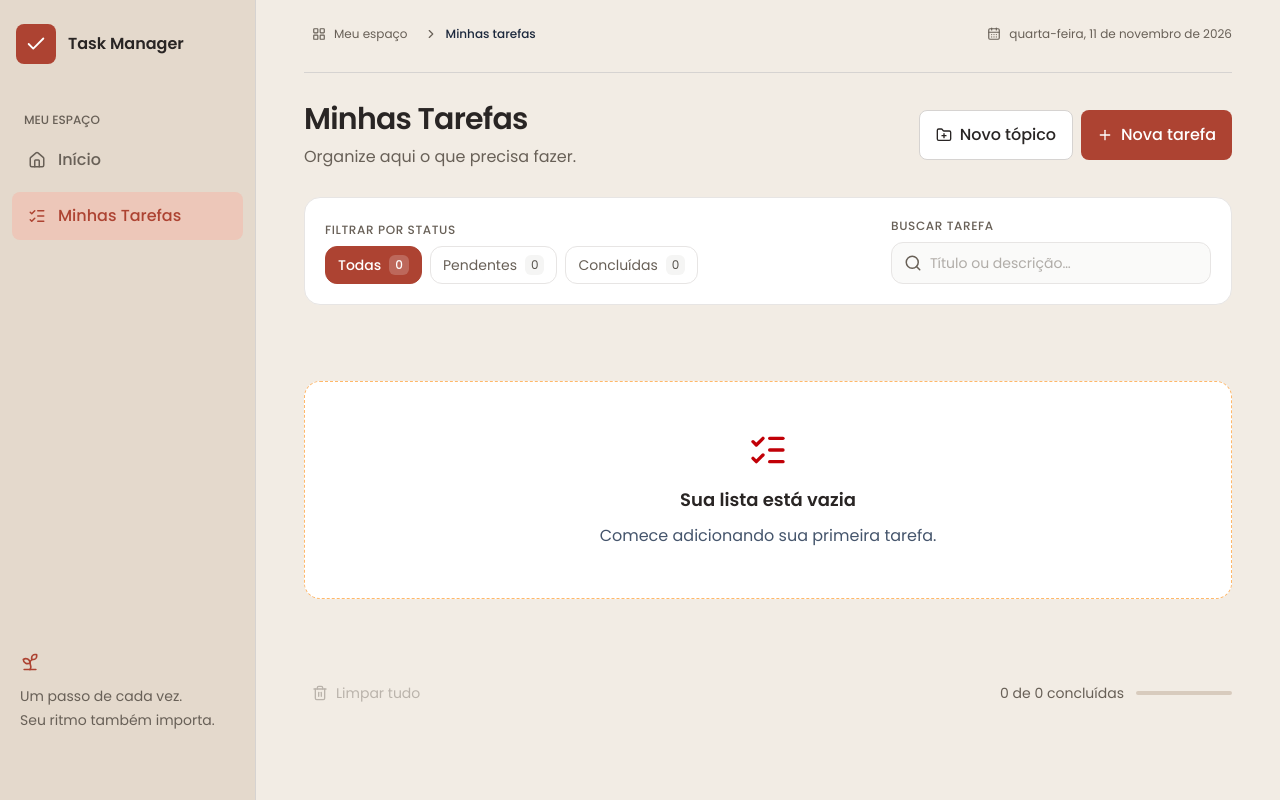
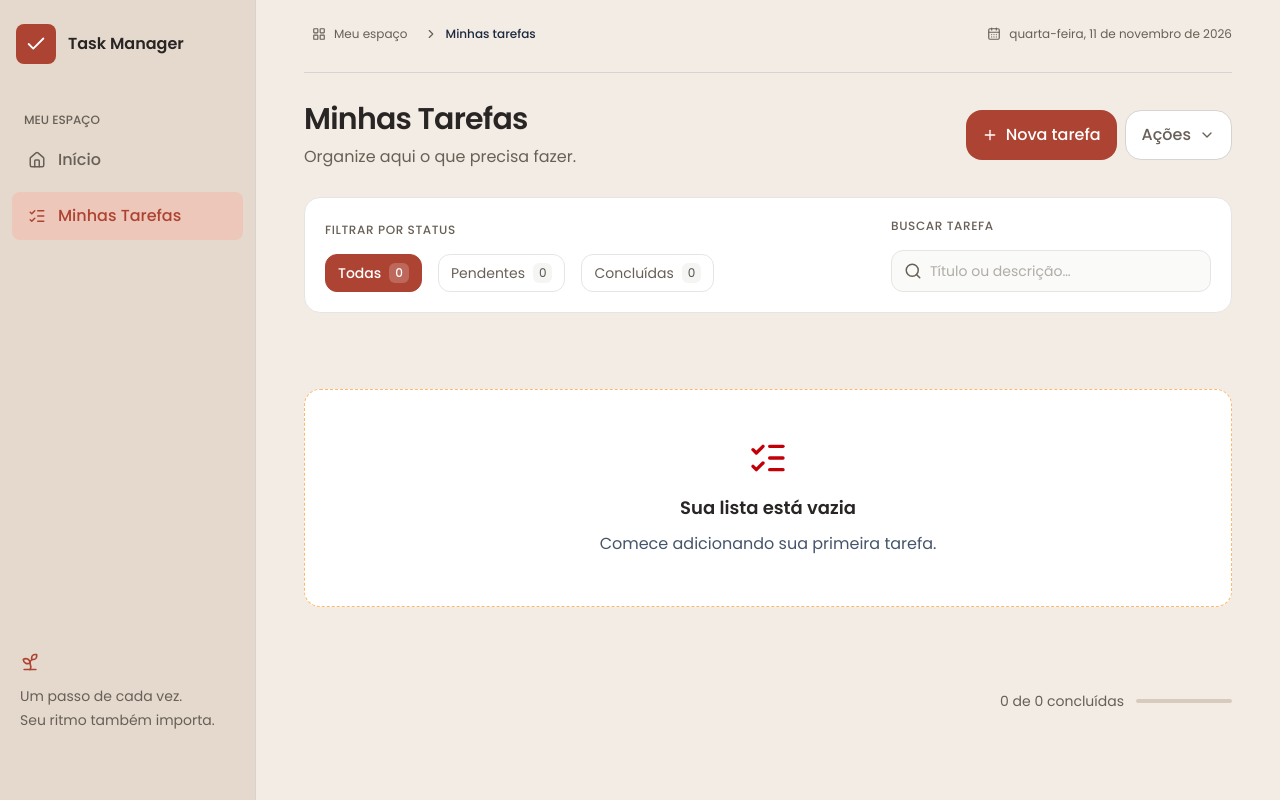
Before and after one commit to letxiz/task-manager, a React (Vite) app: page /tasks in a window 1280 px wide. Built offline with nearby package versions, Linux system fonts and the light colour scheme.

Commit message:
feat: implement task toolbar actions and enhance task item display

```diff
--- a/src/components/tasks/TaskToolbar.jsx
+++ b/src/components/tasks/TaskToolbar.jsx
@@ -1,14 +1,64 @@
+import { useEffect, useId, useRef, useState } from "react"
 import PropTypes from "prop-types"
-import { FolderPlus, Plus } from "lucide-react"
+import { FolderPlus, ChevronDown, Plus, Trash2 } from "lucide-react"
 
-export default function TaskToolbar({ onCreateTask, onCreateTopic }) {
+export default function TaskToolbar({ onCreateTask, onCreateTopic, onClear, clearDisabled }) {
+  const [actionsOpen, setActionsOpen] = useState(false)
+  const actionsRef = useRef(null)
+  const triggerRef = useRef(null)
+  const actionsId = useId()
+
+  useEffect(() => {
+    if (!actionsOpen) return
+    function closeOutside(event) {
+      if (!actionsRef.current?.contains(event.target)) setActionsOpen(false)
+    }
+    function closeOnEscape(event) {
+      if (event.key === "Escape") {
+        setActionsOpen(false)
+        triggerRef.current?.focus()
+      }
+    }
+    document.addEventListener("pointerdown", closeOutside)
+    document.addEventListener("keydown", closeOnEscape)
+    return () => {
+      document.removeEventListener("pointerdown", closeOutside)
+      document.removeEventListener("keydown", closeOnEscape)
+    }
+  }, [actionsOpen])
+
   return <>
-    {/* Ações de criação sempre visíveis no cabeçalho. */}
+    {/* Criação de tarefa em destaque e ações secundárias no menu. */}
     <header className="flex flex-wrap items-center justify-between gap-5">
       <div><h1 className="text-3xl font-semibold tracking-tight">Minhas Tarefas</h1><p className="mt-2 text-base text-muted">Organize aqui o que precisa fazer.</p></div>
       <div className="flex flex-wrap gap-2">
-        <button type="button" onClick={onCreateTopic} aria-haspopup="dialog" className="inline-flex items-center gap-2 rounded-lg border border-stone-300 bg-white px-4 py-3 text-base font-medium cursor-pointer transition-[background-color,border-color,box-shadow] duration-150 hover:border-primary hover:bg-primary/10 hover:shadow-sm focus-visible:outline-2 focus-visible:outline-offset-2 focus-visible:outline-primary motion-reduce:transition-none"><FolderPlus size={16} aria-hidden="true" />Novo tópico</button>
-        <button type="button" onClick={onCreateTask} className="inline-flex items-center gap-2 rounded-lg bg-primary px-4 py-3 text-base font-medium text-white cursor-pointer transition-[background-color,box-shadow] duration-150 hover:bg-primary-hover hover:shadow-md focus-visible:outline-2 focus-visible:outline-offset-2 focus-visible:outline-primary motion-reduce:transition-none"><Plus size={16} />Nova tarefa</button>
+        <button type="button" onClick={onCreateTask} className="inline-flex items-center gap-2 rounded-2xl bg-primary px-4 py-3 text-base font-medium text-white cursor-pointer transition-[background-color,box-shadow] duration-150 hover:bg-primary-hover hover:shadow-md focus-visible:outline-2 focus-visible:outline-offset-2 focus-visible:outline-primary motion-reduce:transition-none"><Plus size={16} />Nova tarefa</button>
+        <div ref={actionsRef} className="relative" onBlur={(event) => {
+          if (!event.currentTarget.contains(event.relatedTarget)) setActionsOpen(false)
+        }}>
+          <button ref={triggerRef} type="button" aria-label="Ações de tarefas" aria-expanded={actionsOpen} aria-controls={actionsId}
+            onClick={() => setActionsOpen((open) => !open)}
+            className="inline-flex min-h-12 cursor-pointer items-center justify-center gap-2 px-4 py-3 text-base font-medium rounded-2xl border border-stone-300 bg-white text-muted transition-colors hover:bg-stone-100 focus-visible:outline-2 focus-visible:outline-offset-2 focus-visible:outline-primary">
+            Ações<ChevronDown size={16} aria-hidden="true" className={`transition-transform motion-reduce:transition-none ${actionsOpen ? "rotate-180" : ""}`} />
+          </button>
+          <div id={actionsId} hidden={!actionsOpen} className="absolute right-0 top-full z-20 mt-2 w-56 rounded-xl border border-stone-200 bg-white p-1.5 shadow-lg">
+            <button type="button" aria-haspopup="dialog" onClick={() => {
+              setActionsOpen(false)
+              triggerRef.current?.focus()
+              onCreateTopic()
+            }} className="flex min-h-11 w-full cursor-pointer items-center gap-2 rounded-lg px-3 py-2 text-left text-sm text-stone-700 hover:bg-stone-100 focus-visible:outline-2 focus-visible:outline-primary">
+              <FolderPlus size={16} aria-hidden="true" />Novo tópico
+            </button>
+            <hr className="my-1 border-stone-100" />
+            <button type="button" disabled={clearDisabled} onClick={() => {
+              setActionsOpen(false)
+              triggerRef.current?.focus()
+              onClear()
+            }} className="flex min-h-11 w-full items-center gap-2 rounded-lg px-3 py-2 text-left text-sm text-danger enabled:cursor-pointer enabled:hover:bg-red-50 focus-visible:outline-2 focus-visible:outline-danger disabled:text-muted disabled:opacity-40">
+              <Trash2 size={16} aria-hidden="true" />Limpar tudo
+            </button>
+          </div>
+        </div>
       </div>
     </header>
   </>
@@ -16,4 +66,6 @@ export default function TaskToolbar({ onCreateTask, onCreateTopic }) {
 TaskToolbar.propTypes = {
   onCreateTask: PropTypes.func.isRequired,
   onCreateTopic: PropTypes.func.isRequired,
+  onClear: PropTypes.func.isRequired,
+  clearDisabled: PropTypes.bool.isRequired,
 }
--- a/src/constants/taskStyles.js
+++ b/src/constants/taskStyles.js
@@ -1,3 +1,3 @@
 // Compartilha o layout responsivo entre a tarefa e a prévia de arraste.
 export const taskCardClassName =
-  "grid grid-cols-[auto_minmax(0,1fr)_auto] sm:grid-cols-[auto_minmax(0,1fr)_140px_auto_auto] items-center gap-4 bg-white px-6 py-7"
+  "grid grid-cols-[auto_minmax(0,1fr)_auto] sm:grid-cols-[20px_minmax(0,1fr)_140px_128px_34px] items-start gap-4 bg-white px-6 py-7"
--- a/src/routes/(app)/Tasks.jsx
+++ b/src/routes/(app)/Tasks.jsx
@@ -1,5 +1,5 @@
 import { useState } from "react"
-import { Search, X, GripVertical, Trash2 } from "lucide-react"
+import { Search, X, GripVertical } from "lucide-react"
 import TaskList from "../../components/tasks/list/TaskList"
 import TaskModals from "../../components/tasks/modals/TaskModals"
 import TaskToolbar from "../../components/tasks/TaskToolbar"
@@ -33,16 +33,18 @@ function Tasks() {
       <TaskToolbar
         onCreateTask={formularioTarefa.abrir}
         onCreateTopic={formularioTopico.abrir}
+        onClear={dialogos.limpar}
+        clearDisabled={tarefas.length === 0 && topicos.length === 0}
       />
       <div className="my-7 flex flex-col gap-5 rounded-2xl border border-stone-200 bg-white p-4 sm:p-5 lg:flex-row lg:items-end lg:justify-between">
         <div className="min-w-0">
-          <p className="mb-2 text-xs font-medium uppercase tracking-wider text-muted">Filtrar por status</p>
-          <div role="group" aria-label="Filtrar tarefas por status" className="flex flex-wrap gap-2">
+          <p className="mb-4 text-xs font-medium uppercase tracking-wider text-muted">Filtrar por status</p>
+          <div role="group" aria-label="Filtrar tarefas por status" className="flex flex-wrap gap-4">
             {[["todas", "Todas", tarefas.length], ["pendentes", "Pendentes", tarefas.length - concluidas], ["concluidas", "Concluídas", concluidas]].map(([value, label, count]) => <button key={value} type="button" aria-pressed={filtro === value} onClick={() => setFiltro(value)} className={`inline-flex cursor-pointer items-center gap-2 rounded-xl border px-3 py-2 text-sm transition-colors focus-visible:outline-2 focus-visible:outline-offset-2 focus-visible:outline-primary ${filtro === value ? "border-primary bg-primary font-medium text-white" : "border-stone-200 bg-white text-muted hover:border-primary/40 hover:bg-stone-50"}`}>{label}<span className={`rounded-md px-1.5 py-0.5 text-xs tabular-nums ${filtro === value ? "bg-white/20 text-white" : "bg-stone-100 text-stone-600"}`}>{count}</span></button>)}
           </div>
         </div>
         <div className="w-full lg:max-w-xs">
-          <label htmlFor="task-search" className="mb-2 block text-xs font-medium uppercase tracking-wider text-muted">Buscar tarefa</label>
+          <label htmlFor="task-search" className="mb-4 block text-xs font-medium uppercase tracking-wider text-muted">Buscar tarefa</label>
           <div className="flex items-center gap-2 rounded-xl border border-stone-200 bg-stone-50 px-3 py-2.5 text-muted transition-colors focus-within:border-primary focus-within:ring-2 focus-within:ring-primary/15">
             <Search size={18} aria-hidden="true" className="shrink-0" />
             <input id="task-search" type="search" placeholder="Título ou descrição…" value={busca} onChange={(event) => setBusca(event.target.value)} className="min-w-0 flex-1 bg-transparent text-sm outline-none [&::-webkit-search-cancel-button]:appearance-none" />
@@ -67,8 +69,7 @@ function Tasks() {
       />
       {topicos.length > 0 && <p className="mt-7 flex items-center gap-2 text-sm text-muted"><GripVertical size={12} />Arraste os tópicos para organizar do seu jeito.</p>}
       {/* Mostra o resumo e o progresso no fim da página. */}
-      <footer className="mt-auto flex flex-wrap items-center justify-between gap-4 pt-16 text-sm text-muted">
-        <button type="button" onClick={dialogos.limpar} disabled={tarefas.length === 0 && topicos.length === 0} className="inline-flex items-center gap-2 rounded-lg p-2 text-muted enabled:cursor-pointer enabled:hover:bg-red-50 enabled:hover:text-danger focus-visible:outline-2 focus-visible:outline-offset-2 focus-visible:outline-danger disabled:opacity-40"><Trash2 size={16} aria-hidden="true" />Limpar tudo</button>
+      <footer className="mt-auto flex flex-wrap items-center justify-end gap-4 pt-16 text-sm text-muted">
         <span className="flex items-center gap-3">{concluidas} de {tarefas.length} concluída{tarefas.length === 1 ? "" : "s"}<progress aria-label="Progresso das tarefas" value={concluidas} max={tarefas.length || 1} className="task-progress h-1 w-24" /></span>
       </footer>
       <TaskModals
```
Also changed, not shown: src/components/tasks/list/TaskItemContent.jsx (+4 -4 lines).
